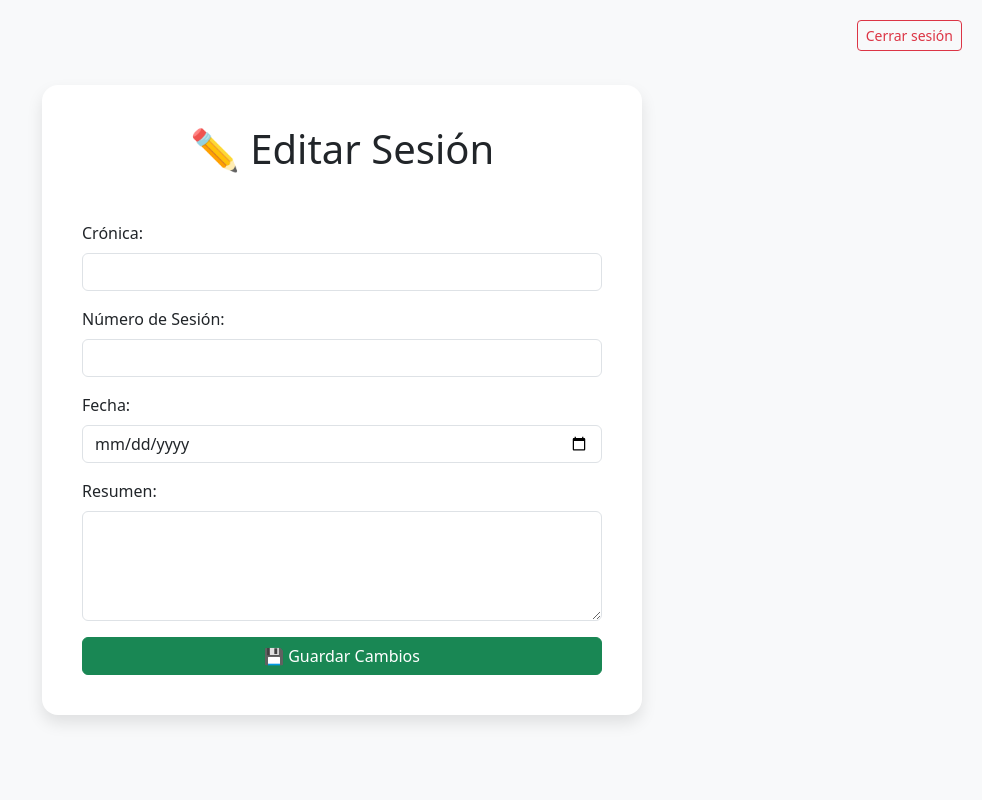
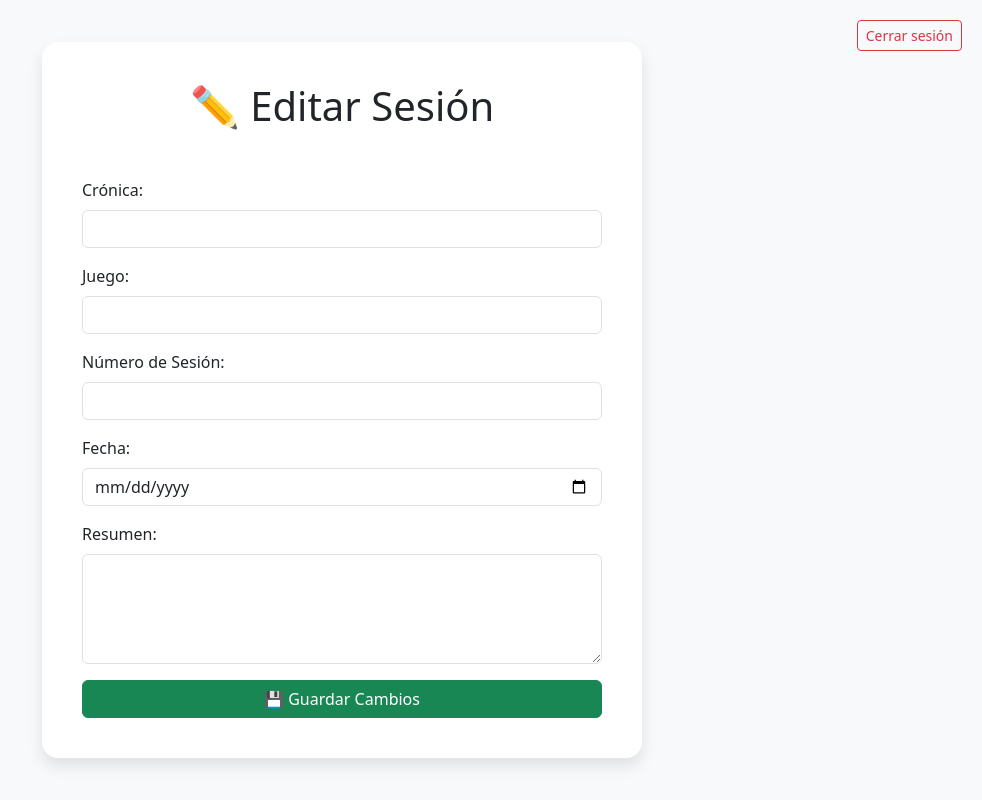
Before and after one commit to FErmitanio90/bitacorarolera, a Flask app: template templates/editar_sesion_form.html in a window 1280 px wide. Shown: the whole page, without its empty margins (298-1280 px from the left). Run offline with Flask 3, Linux system fonts and the light colour scheme; the template is opened without the code that fills it, so the values that code supplies are empty.

Commit message:
Columna añadida.

```diff
--- a/dashboard.py
+++ b/dashboard.py
@@ -121,11 +121,13 @@
 # ============================
 #      EDITAR SESIONES
 # ============================
-def editar_sesiones(idsesion, cronica=None, numero_de_sesion=None, fecha=None, resumen=None):
+def editar_sesiones(idsesion, cronica=None, juego=None, numero_de_sesion=None, fecha=None, resumen=None):
     payload = {}
 
     if cronica is not None:
         payload["cronica"] = cronica
+    if juego is not None:
+        payload["juego"] = juego
     if numero_de_sesion is not None:
         payload["numero_de_sesion"] = numero_de_sesion
     if fecha is not None:
--- a/templates/dashboard.html
+++ b/templates/dashboard.html
@@ -66,6 +66,7 @@
                         <tr>
                             <th scope="col">ID</th>
                             <th scope="col">Crónica</th>
+                            <th scope="col">Juego</th>
                             <th scope="col">N° Sesión</th>
                             <th scope="col">Fecha</th>
                             <th scope="col">Resumen</th>
@@ -129,6 +130,11 @@
                 </div>
 
                 <div class="mb-3">
+                    <label for="juego" class="form-label">Juego:</label>
+                    <input type="text" id="cronica" name="juego" class="form-control" required>
+                </div>
+
+                <div class="mb-3">
                     <label for="numero_de_sesion" class="form-label">Número de Sesión:</label>
                     <input type="number" id="numero_de_sesion" name="numero_de_sesion" class="form-control" required>
                 </div>
--- a/templates/editar_sesion_form.html
+++ b/templates/editar_sesion_form.html
@@ -65,6 +65,11 @@
     </div>
 
     <div class="mb-3">
+        <label for="juego" class="form-label">Juego:</label>
+        <input type="text" id="juego" name="juego" class="form-control" value="{{ sesion.juego }}" required>
+    </div>
+
+    <div class="mb-3">
         <label for="numero_de_sesion" class="form-label">Número de Sesión:</label>
         <input type="number" id="numero_de_sesion" name="numero_de_sesion" class="form-control" value="{{ sesion.numero_de_sesion }}" required>
     </div>
```
